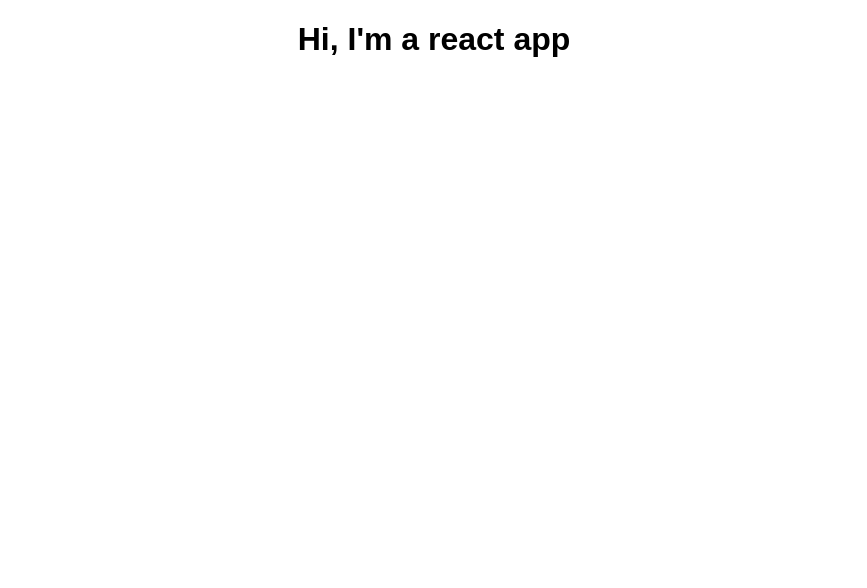
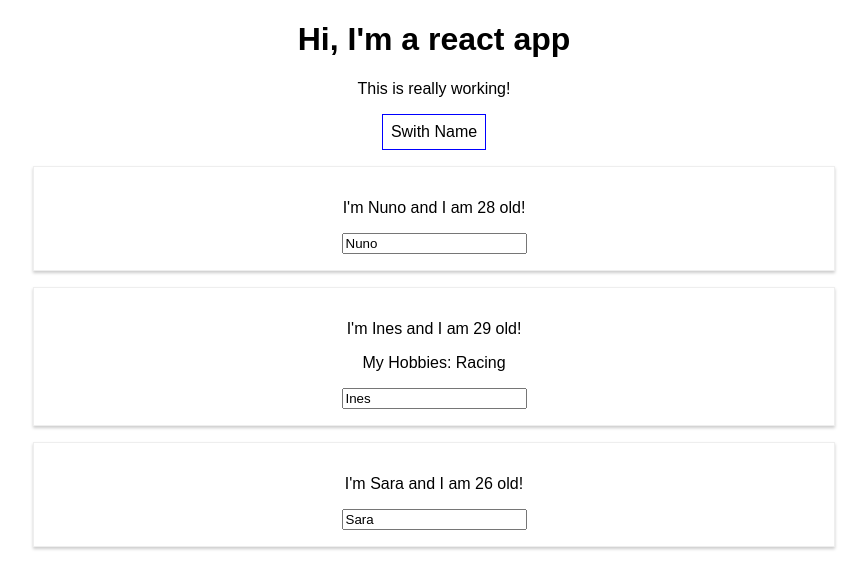
Before and after one commit to nbentoneves/react-guide, a React (Create React App) app: page / in a window 1280 px wide. Shown: the top 588 px of the page, without its empty margins (206-1073 px from the left). Built offline with nearby package versions, Linux system fonts and the light colour scheme.

Commit message:
End section 3

```diff
--- a/src/App.js
+++ b/src/App.js
@@ -1,17 +1,109 @@
-import React, {Component} from 'react';
+import React, {useState} from 'react';
 import './App.css';
+import Person from './Person/Person';
 
-class App extends Component {
-    render() {
-        return (
-            <div className="App">
-                <h1>Hi, I'm a react app</h1>
-            </div>
-            //This is javascript, not html.
-            //React.createElement("div", {className: 'App'},
-            //    React.createElement("h1", null, "Hi, I\'m a React App!"))
-        )
+/**
+ * 38. Manage information inside component you should use state, changing state the react will rerender the DOM
+ * ---
+ * 40. When you want to handle a function you must not have add the () in the end of the function, otherwise you will call
+ * the function when the react render the DOM. You can see at react documentation which events are supported
+ * ---
+ * 44. Using useState() in hooks, the state isn't merge when you call the set method.
+ */
+const app = props => {
+
+    const [persons, setPersons] = useState({
+        persons: [
+            {name: 'Nuno', age: 28},
+            {name: 'Ines', age: 29},
+            {name: 'Sara', age: 26}
+        ],
+        otherState: "some other value"
+    });
+
+    const [other, setOther] = useState("some other value")
+
+    /**
+     * 46. A why to passing method references between components
+     * Using the switchNameHandler(name) can not be efficient
+     */
+    const switchNameHandler = (newName) => {
+        //console.log("Was clicked!");
+        // DON'T DO THIS: persons.persons[0].name = "Maximilian";
+        setPersons({
+            persons: [
+                {name: newName, age: 28},
+                {name: 'Ines', age: 29},
+                {name: 'Sara', age: 27}
+            ]
+        });
+    };
+
+    const nameChangedHandler = (event) => {
+        setPersons({
+            persons: [
+                {name: 'Max', age: 28},
+                {name: event.target.value, age: 29},
+                {name: 'Sara', age: 27}
+            ]
+        });
     }
+
+    /**
+     * 49. Inline style
+     */
+    const style = {
+        backgroundColor: 'white',
+        font: 'inherit',
+        border: '1px solid blue',
+        padding: '8px',
+        cursor: 'pointer'
+    };
+
+    return (
+        <div className="App">
+            <h1>Hi, I'm a react app</h1>
+            <p>This is really working!</p>
+            <button
+                style={style}
+                onClick={() => switchNameHandler("Maximiliam")}>Swith Name</button>
+            <Person
+                name={persons.persons[0].name}
+                age={persons.persons[0].age}/>
+            <Person
+                name={persons.persons[1].name}
+                age={persons.persons[1].age}
+                click={switchNameHandler.bind(this, "Maximiliam")}
+                changed={nameChangedHandler}>My Hobbies: Racing</Person>
+            <Person
+                name={persons.persons[2].name}
+                age={persons.persons[2].age}/>
+        </div>
+        //This is javascript (JSX), not html.
+        //React.createElement("div", {className: 'App'}, React.createElement("h1", null, "Hi, I\'m a React App!"))
+    )
 }
 
-export default App;
+export default app;
+
+/*
+state = {
+    persons: [
+        {name: 'Nuno', age: 28},
+        {name: 'Ines', age: 29},
+        {name: 'Sara', age: 26}
+    ],
+    otherState: "some other value"
+}
+
+switchNameHandler = () => {
+    //console.log("Was clicked!");
+    // DON'T DO THIS: persons.persons[0].name = "Maximilian";
+    this.setState({
+        persons: [
+            {name: 'Maximilian', age: 28},
+            {name: 'Ines', age: 29},
+            {name: 'Sara', age: 27}
+        ]
+    })
+}*/
--- /dev/null
+++ b/src/Person/Person.css
@@ -0,0 +1,8 @@
+.Person {
+    width: 60%;
+    margin: 16px auto;
+    border: 1px solid #eee;
+    box-shadow: 0 2px 3px #ccc;
+    padding: 16px;
+    text-align: center;
+}
--- /dev/null
+++ b/src/Person/Person.js
@@ -0,0 +1,29 @@
+import React from 'react';
+import './Person.css';
+
+/**
+ * This is a functional component (also referred to as "presentational", "stateless")
+ * This using ES6 arrow function
+ * Where also, you can use the class-based components
+ *
+ * ---
+ * 36. Props: this is used to have a dynamic component, you can pass properties inside the component
+ * ---
+ * 37. You can get the "children" sent to the component using {props.children}
+ * ---
+ * 38. Manage information inside component you should use state (you can't use state in functional components)
+ * ---
+ */
+
+const person = (props) => {
+    //return <p>I'm a person and I am {Math.floor(Math.random() * 30)} old!</p>
+    return (
+        <div className="Person">
+            <p onClick={props.click}>I'm {props.name} and I am {props.age} old!</p>
+            <p>{props.children}</p>
+            <input type="text" onChange={props.changed} value={props.name}/>
+        </div>
+    )
+};
+
+export default person;
```
